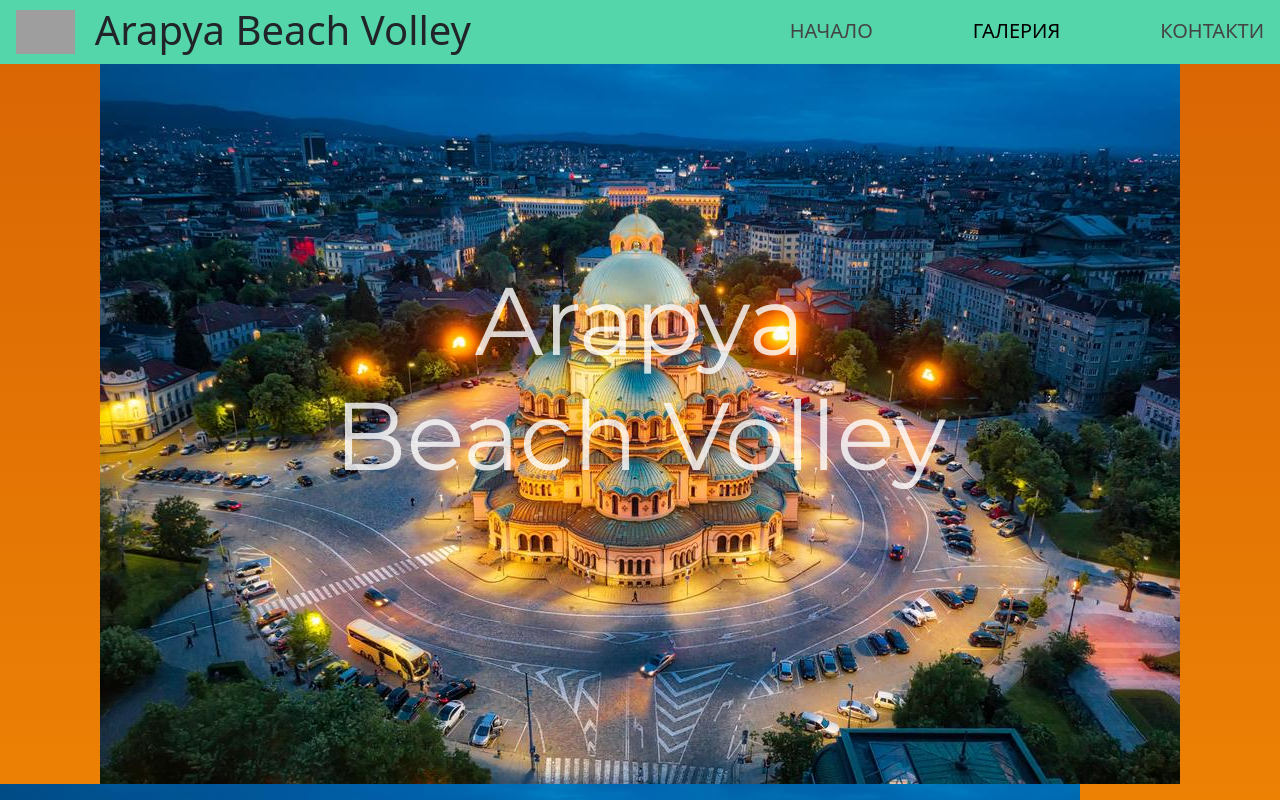
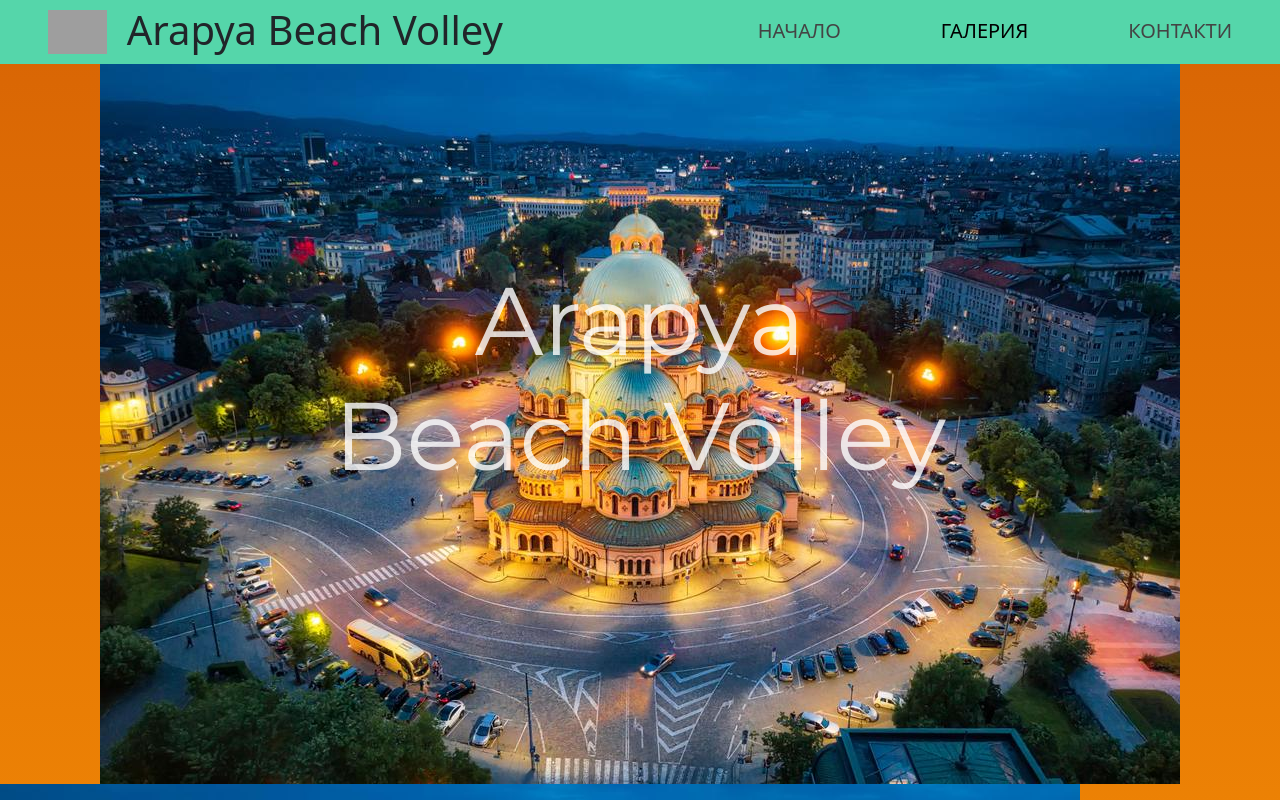
Before and after one commit to IAndreev1/Arapya-Beach-Volley, a Vue app in the folder arapyaVolley/: page / in a window 1280 px wide. Shown: the top 800 px of the page. Built offline with nearby package versions, Linux system fonts and the light colour scheme; grey boxes are pictures that could not be loaded.

Commit message:
Basic start ideas.

```diff
--- a/arapyaVolley/src/components/NavBar.vue
+++ b/arapyaVolley/src/components/NavBar.vue
@@ -32,13 +32,10 @@ export default {
 <style scoped>
 .header-class {
   background: #55d6aa;
-  padding: 0 1em;
-
+  padding: 0 3em;
 }
 
-img {
 
-}
 
 header::after {
   content: '';
@@ -94,4 +91,11 @@ h1 {
   line-height: 1;
   vertical-align: middle;
 }
+
+@media (max-width: 1200px) {
+  .header-class {
+    background: #55d6aa;
+    padding: 0 1em;
+  }
+}
 </style>
```
